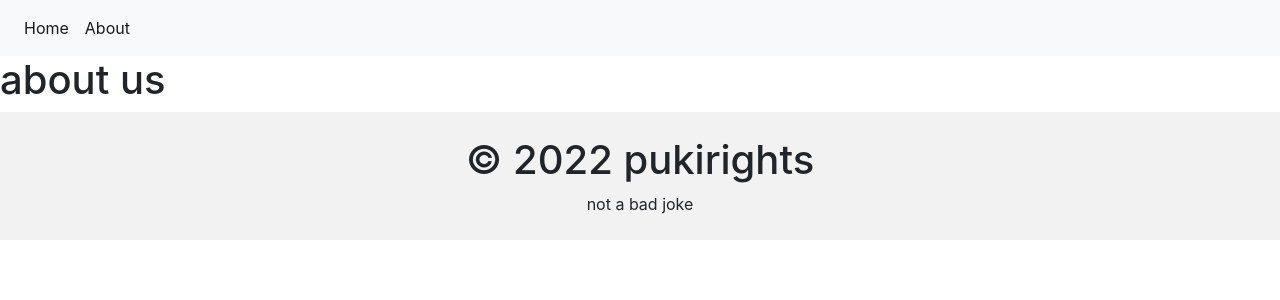
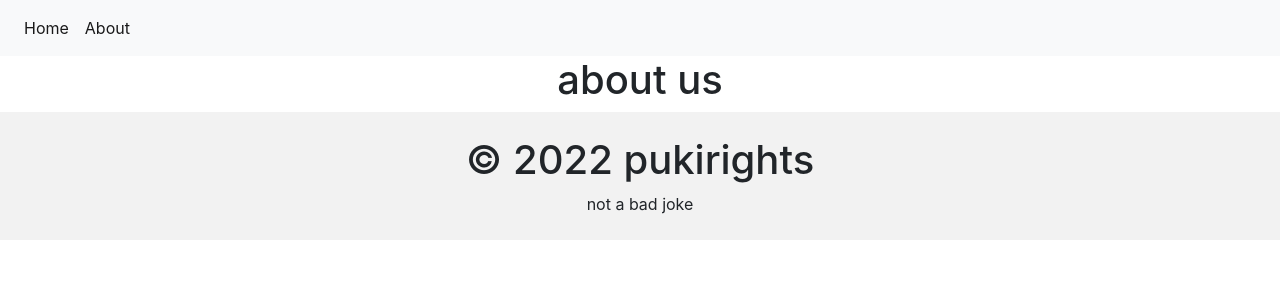
Before and after one commit to 02roeeNnavon/spotimy2, a React (Create React App) app in the folder client/: page /About in a window 1280 px wide. Shown: the top 300 px of the page. Built offline with nearby package versions, Linux system fonts and the light colour scheme.

Commit message:
sql migrate

```diff
--- a/client/src/pages/About.jsx
+++ b/client/src/pages/About.jsx
@@ -5,7 +5,7 @@
   render() {
     return (
       <div>
-        <h1> about us</h1>
+        <h1 className='text-center'> about us</h1>
       </div>
     )
   }
```
Also changed, not shown: 1 other file (tests, documents, lock files or other folders).
